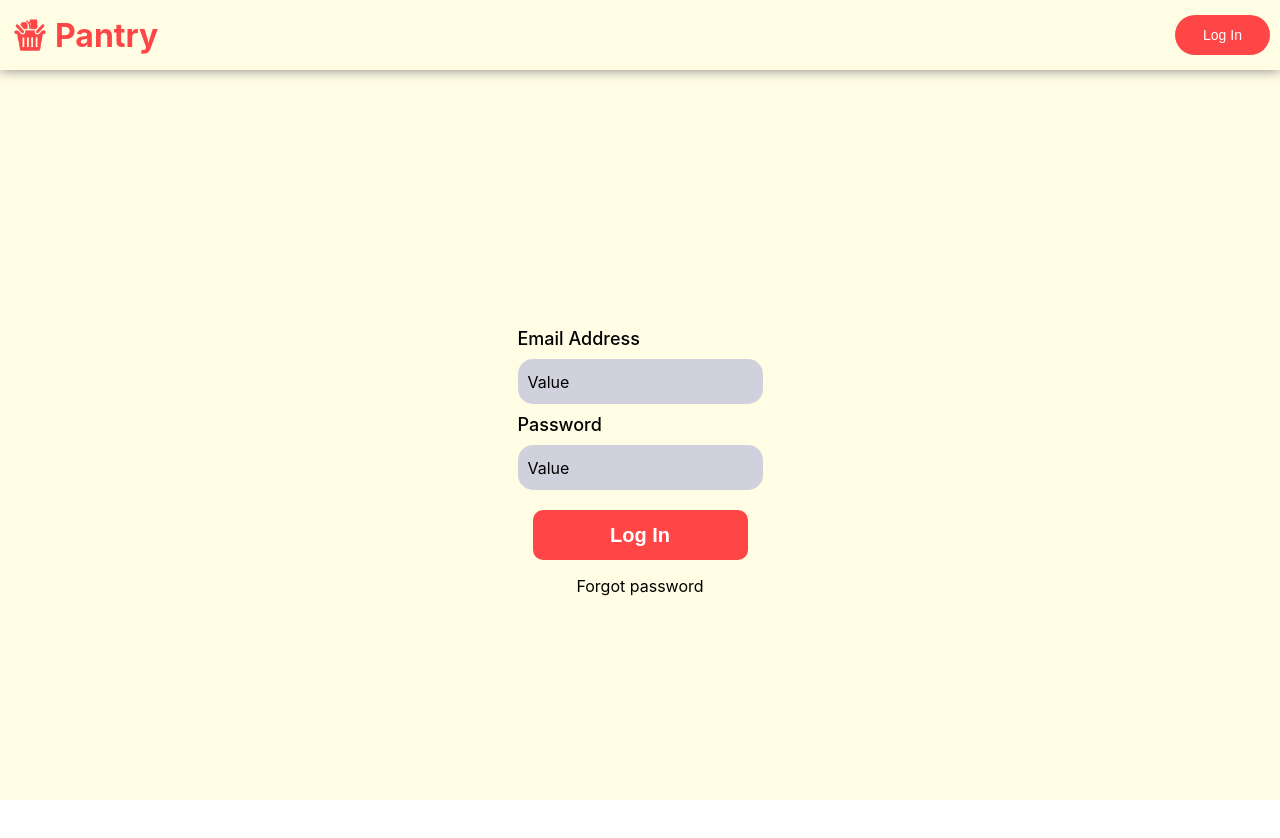
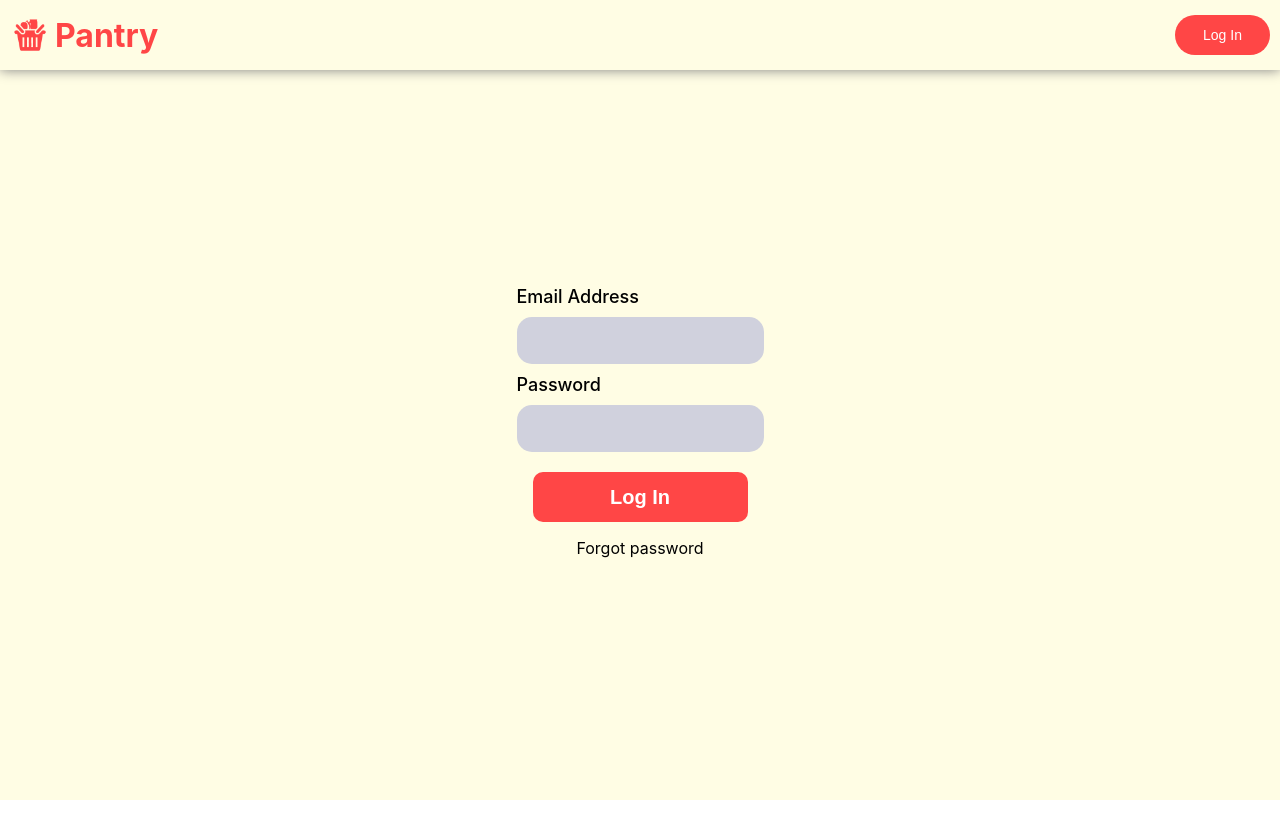
Before and after one commit to pantry-bauele/pantry-react, a React (Create React App) app: page /login in a window 1280 px wide. Shown: the top 838 px of the page. After the commit the page ends 800 px from the top, so only its background shows below. Built offline with nearby package versions, Linux system fonts and the light colour scheme; no server answers.

Commit message:
Add ability to log in

```diff
--- a/src/components/FormField.tsx
+++ b/src/components/FormField.tsx
@@ -1,15 +1,24 @@
+import { ChangeEventHandler } from "react";
 import "../styles/sass/FormField.css";
 
 interface Props {
+  label: string;
+  onChange: ChangeEventHandler<HTMLInputElement>;
   id?: string;
-  label: string;
+  name?: string;
+  hideInput?: boolean;
 }
 
-export const FormField = ({ id, label }: Props) => {
+export const FormField = ({ label, onChange, id, name, hideInput }: Props) => {
   return (
     <div id="form-container">
-      <div id="form-label"> {label}</div>
-      <div id="form-text">Value</div>
+      <div id="form-label">{label}</div>
+      <input
+        id="form-text"
+        name={name}
+        onChange={onChange}
+        type={hideInput ? "password" : "text"}
+      />
     </div>
   );
 };
--- a/src/routes/Login.tsx
+++ b/src/routes/Login.tsx
@@ -1,33 +1,74 @@
 import "../styles/sass/Login.css";
 
-import { useEffect } from "react";
+import { useState } from "react";
 import "../api/AuthenticationService";
-import { startLoginUI } from "../api/AuthenticationService";
+import { getAuth, signInWithEmailAndPassword } from "firebase/auth";
+import { useNavigate } from "react-router-dom";
 
 import { Navbar } from "../components/Navbar";
 import { FormField } from "../components/FormField";
 import { Button } from "../components/Button";
 
 export default function Login() {
-  /*
-    useEffect(() => {
-        startLoginUI();
-    }, [])
+  const [email, setEmail] = useState("");
+  const [password, setPassword] = useState("");
+  const [loginError, setLoginError] = useState(false);
 
-    return (
-        <div id="parent">
-            <div id="firebaseui-auth-container"></div>
+  const navigate = useNavigate();
+
+  const authenticate = () => {
+    const auth = getAuth();
+    signInWithEmailAndPassword(auth, email, password)
+      .then((userCredential) => {
+        // Signed in
+        const user = userCredential.user;
+        navigate("/");
+        // ...
+      })
+      .catch((error) => {
+        const errorCode = error.code;
+        const errorMessage = error.message;
+        setLoginError(true);
+      });
+  };
+
+  const renderLoginError = () => {
+    if (loginError) {
+      console.log("show");
+      return (
+        <div id="login-error-message">
+          Your log in attempt was not successful. Please try again.
         </div>
-    )
-    */
+      );
+    }
+  };
+
+  const handleChange = (event: React.ChangeEvent<HTMLInputElement>) => {
+    const target = event.target;
+    const name = target.name;
+
+    if (name === "email") {
+      setEmail(target.value);
+      console.log(target.value);
+    } else if (name === "password") {
+      setPassword(target.value);
+      console.log(target.value);
+    }
+  };
 
   return (
     <div id="login-container">
       <Navbar siteName="Pantry" />
       <div id="login-form-container">
-        <FormField label="Email Address" />
-        <FormField label="Password" />
-        <Button id="login-button" text="Log In" />
+        {renderLoginError()}
+        <FormField name="email" label="Email Address" onChange={handleChange} />
+        <FormField
+          name="password"
+          label="Password"
+          onChange={handleChange}
+          hideInput={true}
+        />
+        <Button id="login-button" text="Log In" click={authenticate} />
         <p>Forgot password</p>
       </div>
     </div>
--- a/src/styles/sass/FormField.css
+++ b/src/styles/sass/FormField.css
@@ -11,6 +11,8 @@
 }
 
 #form-text {
+  border: none;
+  font-size: 16px;
   display: flex;
   background-color: #d0d1dd;
   border-radius: 15px;
--- a/src/styles/sass/FormField.scss
+++ b/src/styles/sass/FormField.scss
@@ -11,6 +11,9 @@
 }
 
 #form-text {
+  border: none;
+  font-size: 16px;
+
   display: flex;
   background-color: #d0d1dd;
   border-radius: 15px;
--- a/src/styles/sass/Login.css
+++ b/src/styles/sass/Login.css
@@ -5,7 +5,7 @@
 
 #login-form-container {
   display: flex;
-  height: 100vh;
+  height: 90vh;
   flex-direction: column;
   justify-content: center;
   align-items: center;
@@ -23,4 +23,12 @@
   background-color: #ff4646;
 }
 
+#login-error-message {
+  display: flex;
+  justify-content: center;
+  text-align: center;
+  margin-bottom: 40px;
+  width: 90vw;
+}
+
 /*# sourceMappingURL=Login.css.map */
--- a/src/styles/sass/Login.scss
+++ b/src/styles/sass/Login.scss
@@ -7,7 +7,7 @@
 
 #login-form-container {
   display: flex;
-  height: 100vh;
+  height: 90vh;
   flex-direction: column;
   justify-content: center;
   align-items: center;
@@ -24,3 +24,12 @@
   font-size: 20px;
   background-color: base.$brand-color;
 }
+
+#login-error-message {
+  display: flex;
+  justify-content: center;
+  text-align: center;
+
+  margin-bottom: 40px;
+  width: 90vw;
+}
```
Also changed, not shown: 2 other files (tests, documents, lock files or other folders).
